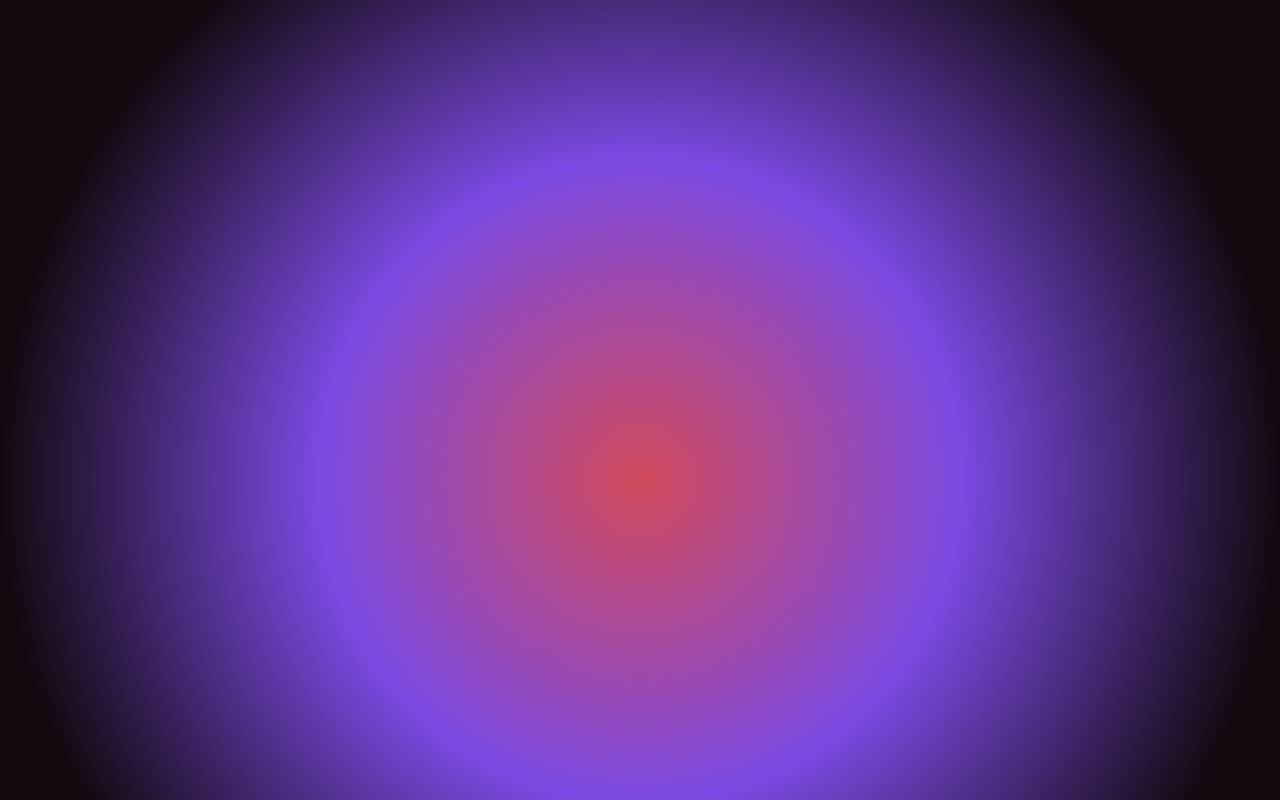
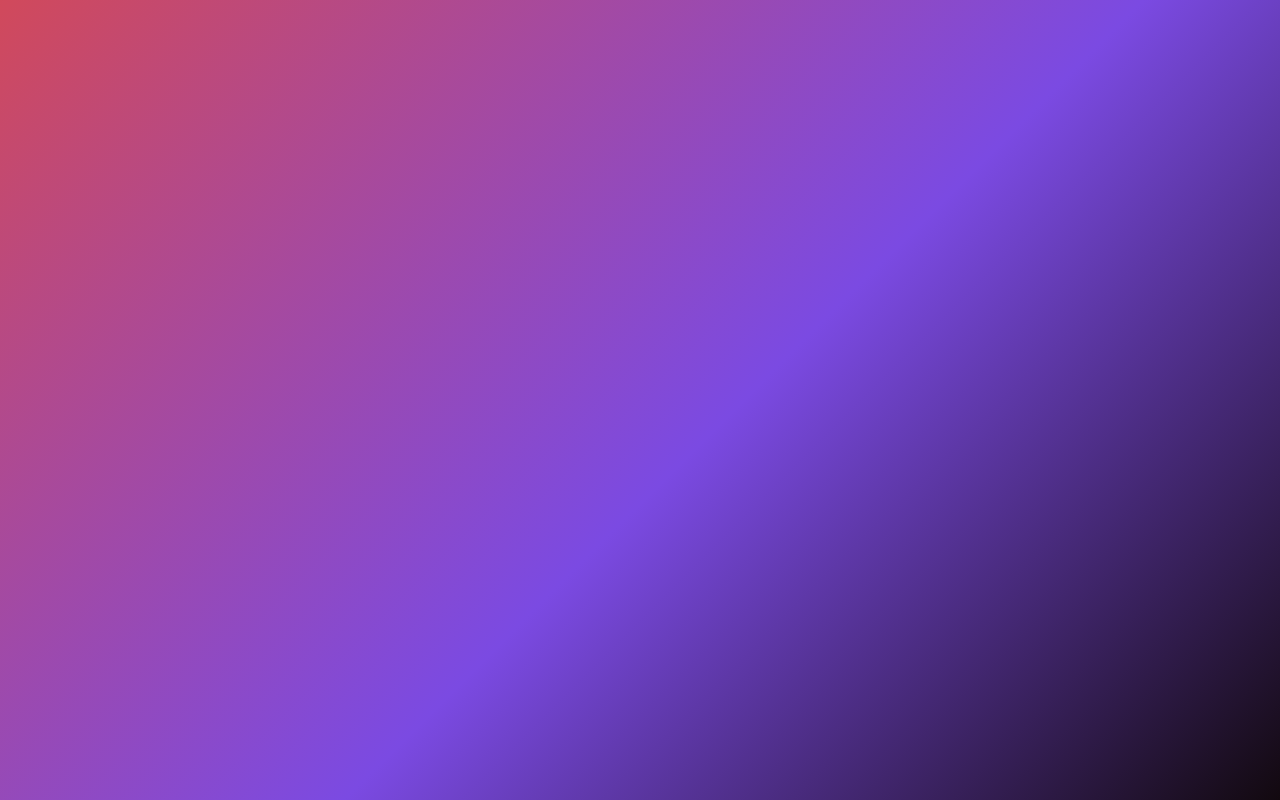
Before and after one commit to lancelotchenal/Images, a plain HTML site: page dusk.html in a window 1280 px wide. Drawn offline with Linux system fonts and the light colour scheme.

Commit message:
Update dusk.html

```diff
--- a/dusk.html
+++ b/dusk.html
@@ -3,7 +3,7 @@
 <head>
 <meta charset="UTF-8">
 <meta name="viewport" content="width=device-width, initial-scale=1.0">
-<title>Dusk Cover</title>
+<title>Dusk Gradient</title>
 
 <style>
 html, body {
@@ -13,11 +13,11 @@ html, body {
 }
 
 body {
-    background: radial-gradient(
-        circle at 50% 60%,
+    background: linear-gradient(
+        135deg,
         #D1495B 0%,
-        #7B4AE2 40%,
-        #12090F 80%
+        #7B4AE2 55%,
+        #12090F 100%
     );
 }
 </style>
```
